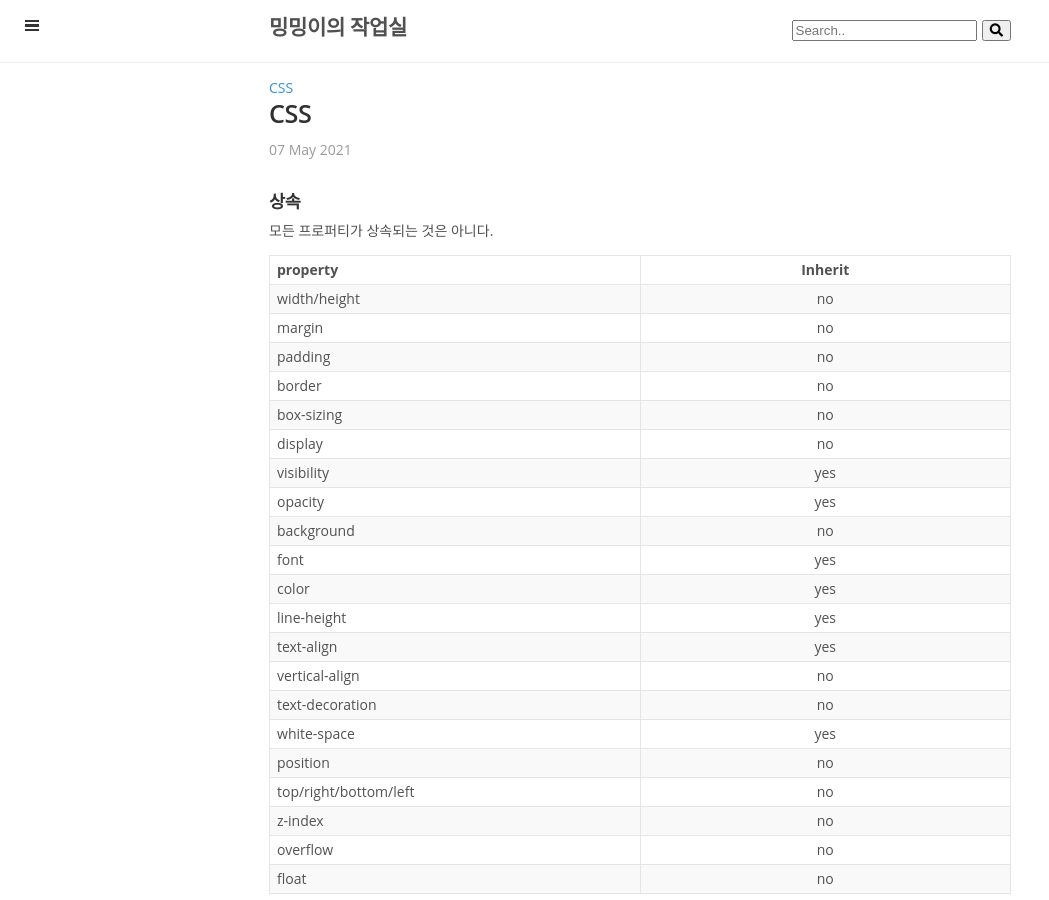
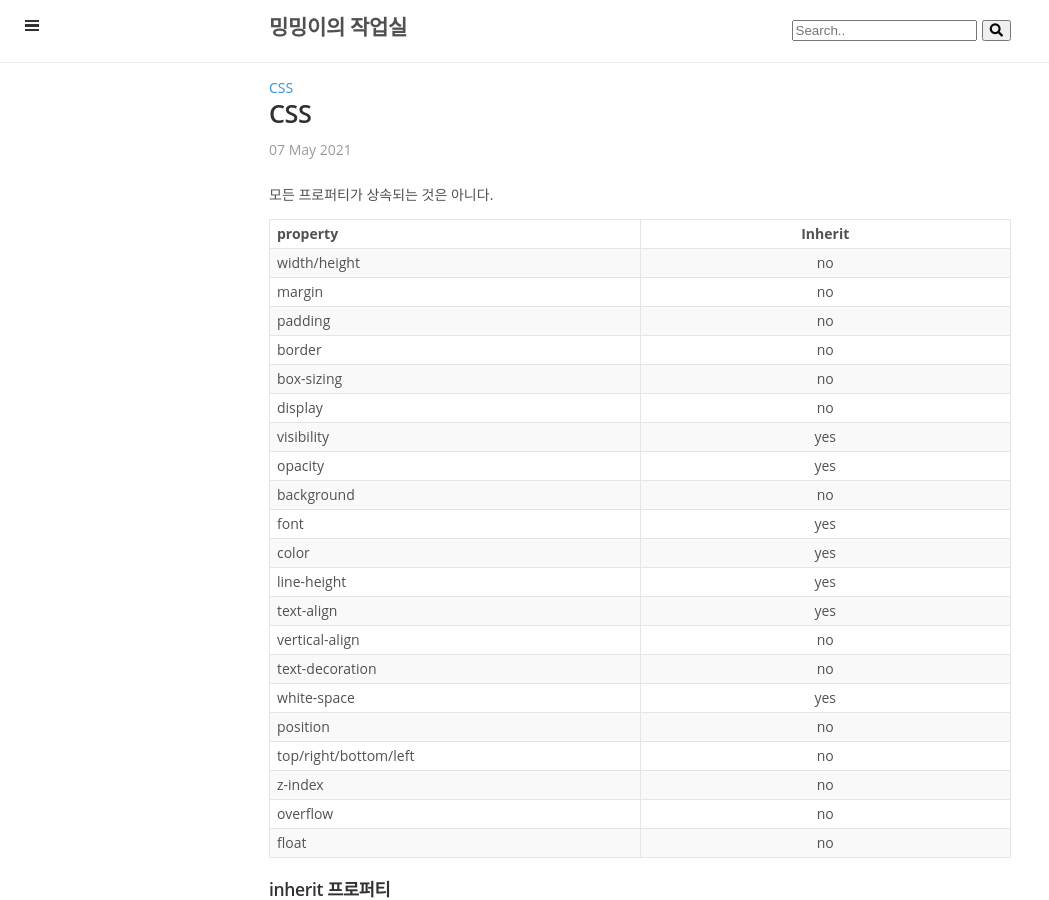
Before and after one commit to mingportal0/mingportal0.github.io, a Jekyll site: the page built from _posts/2021-05-07-css-inheritance.md, in a window 1280 px wide and 900 px high. Shown: the whole window, without its empty margins (0-1049 px from the left). Built offline with Jekyll 4.4.1, drawn with Linux system fonts in a browser that asks for light colours; nearby versions of some CDN libraries; comment, search, counter and statistics services are not loaded.

Commit message:
Update 2021-05-07-css-inheritance.md

```diff
--- a/_posts/2021-05-07-css-inheritance.md
+++ b/_posts/2021-05-07-css-inheritance.md
@@ -8,8 +8,6 @@ comment: yes
 ---
 
 
-
-### 상속
 
 모든 프로퍼티가 상속되는 것은 아니다.
 
```
